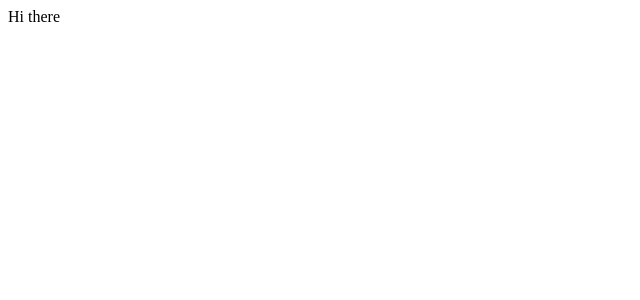
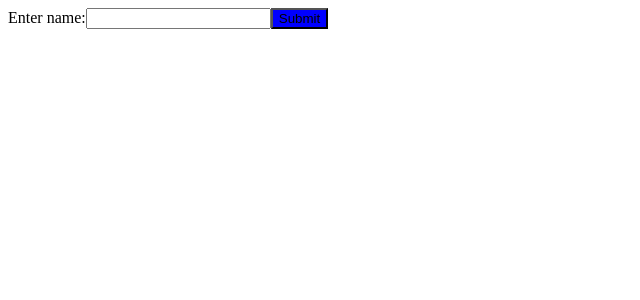
Before and after one commit to dariok87/jsx, a React (Create React App) app: page / in a window 1280 px wide. Shown: the top 300 px of the page, without its empty margins (0-640 px from the left). Built offline with nearby package versions, Linux system fonts and the light colour scheme.

Commit message:
Add style

```diff
--- a/src/index.js
+++ b/src/index.js
@@ -2,7 +2,13 @@ import React from 'react';
 import ReactDOM from 'react-dom';
 
 const App = () => {
-  return <div>Hi there</div>
+  return <div>
+    <label>
+      Enter name:
+    </label>
+    <input />
+    <button style={{backgroundColor: 'blue'}}>Submit</button>
+  </div>
 }
 
 ReactDOM.render(
```
